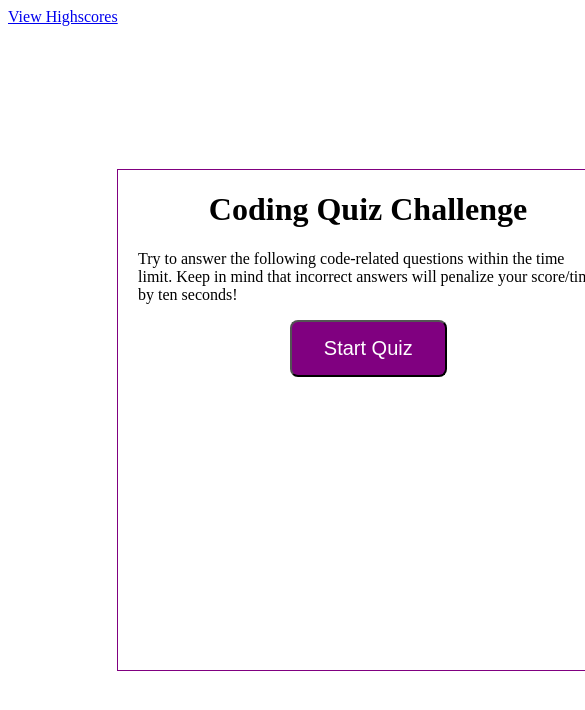
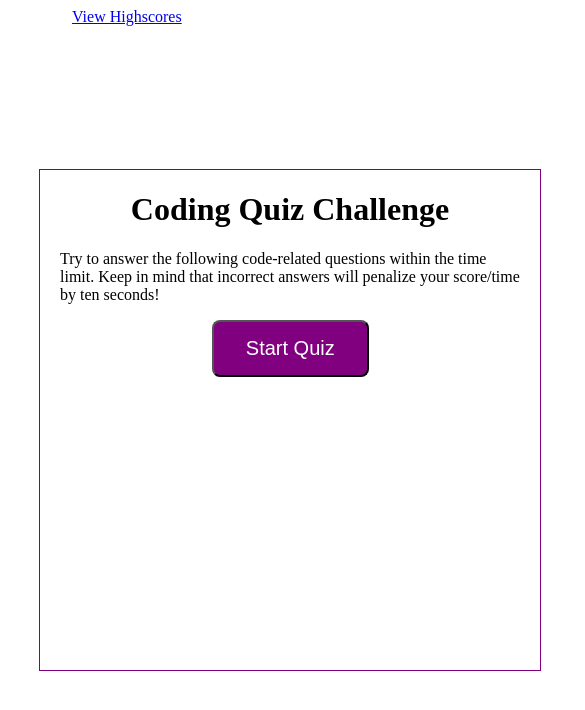
Before and after one commit to jamierachael/Code-Quiz, a plain HTML site: page index.html in a window 390 px wide. Shown: the top 710 px of the page, 585 px wide, since content can reach past the window. Drawn offline with Linux system fonts and the light colour scheme.

Commit message:
Added media Queries

```diff
--- a/assets/style.css
+++ b/assets/style.css
@@ -91,3 +91,51 @@
             margin-top: 20px;
             border-top: 1px solid lightgray;
         }
+
+        /* Start media queries */
+        /* A Media Query max-width: 786px */
+@media screen and (max-width: 786px) {
+    /* Resized content to fit 786px  */
+        body {
+            max-width: 786px;
+        }
+    /* Resized main-content to fit 786px  */
+    #wrapper {
+        position: absolute;
+        left: 20%;
+    }
+
+    a {
+        margin-left: 20%;
+    }
+        #goBack {
+
+            position: relative;
+            left: 55%;
+        }
+
+        #clear {
+
+            position: relative;
+            right: 5%;
+
+        }
+    }
+
+    /* A Media Query max-width: 640px */
+    @media screen and (max-width: 640px) {
+     /* Resized content to fit 640px  */
+     body {
+            min-width: 640px;
+        }
+    /* Resized main-content to fit 640px  */
+    #wrapper {
+        position: absolute;
+        left: 10%;
+    }
+      a {
+          margin-left: 10%;
+      }
+
+
+}
```
